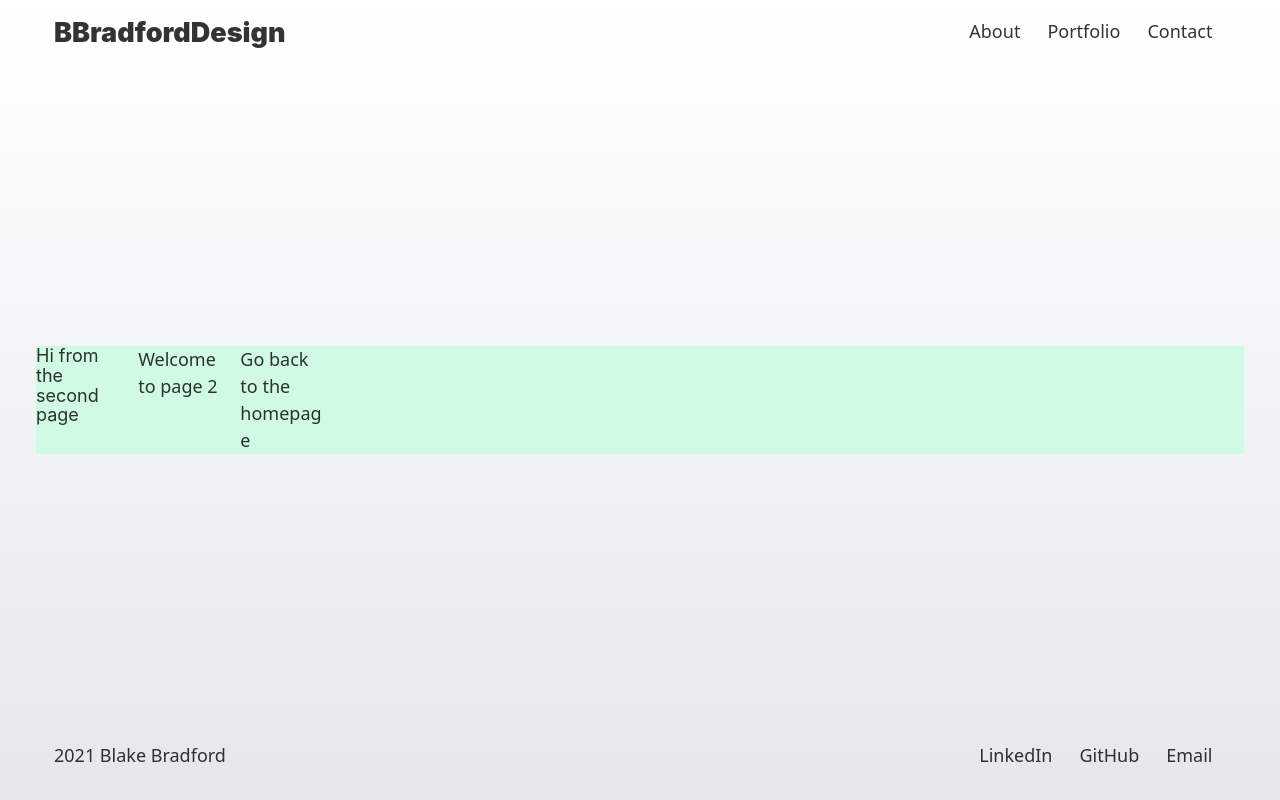
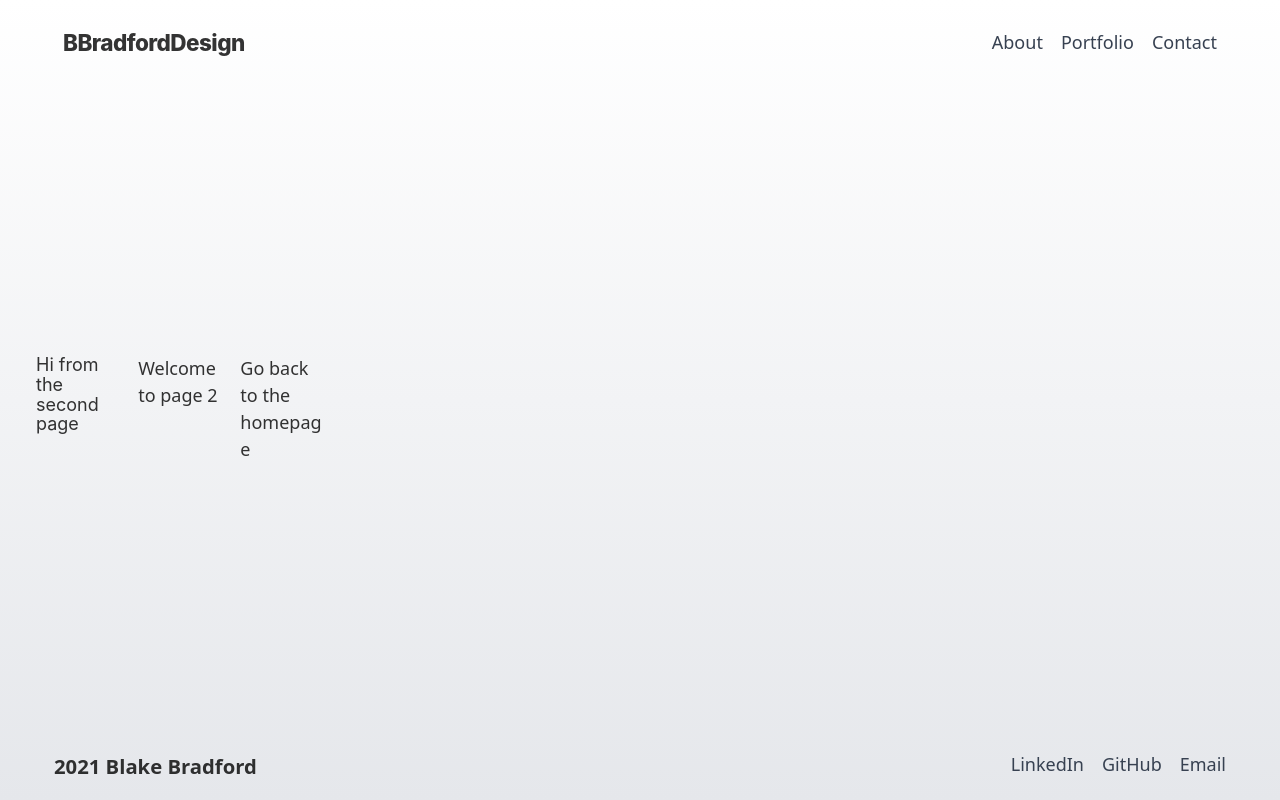
Before and after one commit to bbradforddesign/gatsby-portfolio, a Gatsby site: page /portfolio in a window 1280 px wide. Built offline with nearby package versions, Linux system fonts and the light colour scheme; Gatsby itself is replaced by a stand-in of ours.

Commit message:
Restyling. Built responsive header/footer

```diff
--- a/src/components/cta.js
+++ b/src/components/cta.js
@@ -5,7 +5,7 @@ import PropTypes from "prop-types"
 const CTA = ({ message, to, align }) => {
   return (
     <Link to={to} className={`flex ${align}`}>
-      <button className="bg-black text-gray-100 hover:bg-gray-100 hover:text-black shadow-md text-xl font-bold rounded-md px-4 py-2">
+      <button className="px-3 py-2 border rounded text-gray-700 border-gray-700 hover:text-gray-100 hover:bg-gray-700">
         {message}
       </button>
     </Link>
--- a/src/components/footer.js
+++ b/src/components/footer.js
@@ -1,19 +1,31 @@
 import React from "react"
 
 const Footer = () => (
-  <footer class="flex justify-between inline-block p-4 w-full">
-    <p>2021 Blake Bradford</p>
-    <ul class="flex flex-row items-center font-medium">
-      <li class="mx-3 hover:text-yellow-300">
-        <a href="/">LinkedIn</a>
-      </li>
-      <li class="mx-3 hover:text-yellow-300">
-        <a href="/">GitHub</a>
-      </li>
-      <li class="mx-3 hover:text-yellow-300">
-        <a href="/">Email</a>
-      </li>
-    </ul>
+  <footer class="flex flex-col md:flex-row items-start justify-between inline-block w-full p-4">
+    <p class="md:flex-grow text-lg font-semibold mb-0">2021 Blake Bradford</p>
+
+    <div class="w-auto text-md">
+      <a
+        class="block mt-4 md:inline-block md:mt-0 text-gray-700 hover:text-gray-100 mr-4"
+        href="/"
+      >
+        LinkedIn
+      </a>
+
+      <a
+        class="block mt-4 md:inline-block md:mt-0 text-gray-700 hover:text-gray-100 mr-4"
+        href="/"
+      >
+        GitHub
+      </a>
+
+      <a
+        class="block mt-4 md:inline-block md:mt-0 text-gray-700 hover:text-gray-100"
+        href="/"
+      >
+        Email
+      </a>
+    </div>
   </footer>
 )
 
--- a/src/components/header.js
+++ b/src/components/header.js
@@ -1,27 +1,59 @@
 import { Link } from "gatsby"
 import PropTypes from "prop-types"
-import React from "react"
+import React, { useState } from "react"
 
-const Header = ({ siteTitle }) => (
-  <header className="flex flex-row justify-between p-4 w-full">
-    <a href="/" className="text-2xl font-black">
-      <h1>{siteTitle}</h1>
-    </a>
-    <nav>
-      <ul className="flex flex-row items-center font-medium">
-        <li className="mx-3 hover:text-yellow-300">
-          <Link to="/about/">About</Link>
-        </li>
-        <li className="mx-3 hover:text-yellow-300">
-          <Link to="/portfolio/">Portfolio</Link>
-        </li>
-        <li className="mx-3 hover:text-yellow-300">
-          <Link to="/contact/">Contact</Link>
-        </li>
-      </ul>
-    </nav>
-  </header>
-)
+const Header = ({ siteTitle }) => {
+  const [isExpanded, toggleExpansion] = useState(false)
+
+  return (
+    <header className="flex items-center justify-between flex-wrap p-6">
+      <h1 className="font-extrabold text-xl tracking-tight mb-0">
+        <Link>{siteTitle}</Link>
+      </h1>
+      <div className="block md:hidden">
+        <button
+          onClick={() => toggleExpansion(!isExpanded)}
+          className="flex items-center px-3 py-2 border rounded text-black border-black hover:text-gray-100 hover:border-gray-100 hover:bg-black"
+        >
+          <svg
+            className="fill-current h-3 w-3"
+            viewBox="0 0 20 20"
+            xmlns="http://www.w3.org/2000/svg"
+          >
+            <title>Menu</title>
+            <path d="M0 3h20v2H0V3zm0 6h20v2H0V9zm0 6h20v2H0v-2z" />
+          </svg>
+        </button>
+      </div>
+      <div
+        className={`${
+          isExpanded ? `block` : `hidden`
+        } w-full block md:flex md:items-center md:w-auto`}
+      >
+        <nav className="text-md md:flex-grow">
+          <Link
+            to={`/about`}
+            className="block mt-4 md:inline-block md:mt-0 text-gray-700 hover:text-gray-100 mr-4"
+          >
+            About
+          </Link>
+          <Link
+            to={`/portfolio`}
+            className="block mt-4 md:inline-block md:mt-0 text-gray-700 hover:text-gray-100 mr-4"
+          >
+            Portfolio
+          </Link>
+          <Link
+            to={`/contact`}
+            className="block mt-4 md:inline-block md:mt-0 text-gray-700 hover:text-gray-100"
+          >
+            Contact
+          </Link>
+        </nav>
+      </div>
+    </header>
+  )
+}
 
 Header.propTypes = {
   siteTitle: PropTypes.string,
--- a/src/components/layout.js
+++ b/src/components/layout.js
@@ -25,9 +25,9 @@ const Layout = ({ children }) => {
   `)
 
   return (
-    <div className="bg-gradient-to-b from-white to-gray-200 h-screen w-screen flex flex-col justify-between px-8">
+    <div className="bg-gradient-to-b from-white to-gray-200 h-screen w-full flex flex-col justify-between px-8">
       <Header siteTitle={data.site.siteMetadata?.title || `Title`} />
-      <main className="w-full max-w-screen-2xl mx-auto grid grid-cols-12 gap-4 bg-green-100">
+      <main className="w-full max-w-screen-xl mx-auto grid grid-cols-12 gap-4">
         {children}
       </main>
       <Footer />
--- a/src/pages/index.js
+++ b/src/pages/index.js
@@ -32,10 +32,10 @@ const IndexPage = () => {
   const options = {
     renderNode: {
       [BLOCKS.PARAGRAPH]: (node, children) => (
-        <p className="text-xl">{children}</p>
+        <p className="text-m">{children}</p>
       ),
       [BLOCKS.HEADING_2]: (node, children) => (
-        <p className="text-6xl font-bold">{children}</p>
+        <p className="text-4xl font-bold">{children}</p>
       ),
     },
   }
@@ -44,11 +44,11 @@ const IndexPage = () => {
     <Layout>
       <SEO title={data.pageTitle} />
       {/** Hero Img */}
-      <div className="col-span-12 md:col-span-6 lg:col-span-8 bg-blue-100">
-        Hello
+      <div className="hidden md:inline-block col-span-12 md:col-span-6">
+        Hello, Hero Image
       </div>
       {/** Hero Text */}
-      <div className="col-span-12 md:col-span-6 lg:col-span-4 flex flex-col bg-red-100">
+      <div className="col-span-12 md:col-span-6">
         {data &&
           documentToReactComponents(JSON.parse(data.pageContent.raw), options)}
         <CTA message="Learn More" to="/about" align="justify-end" />
```
